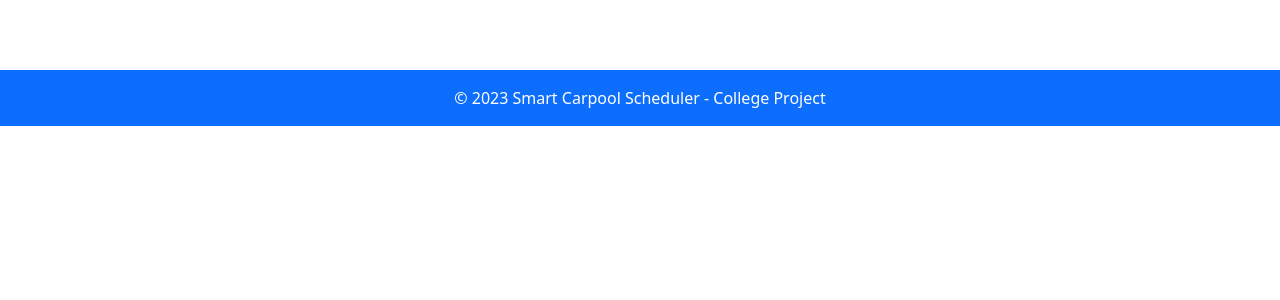
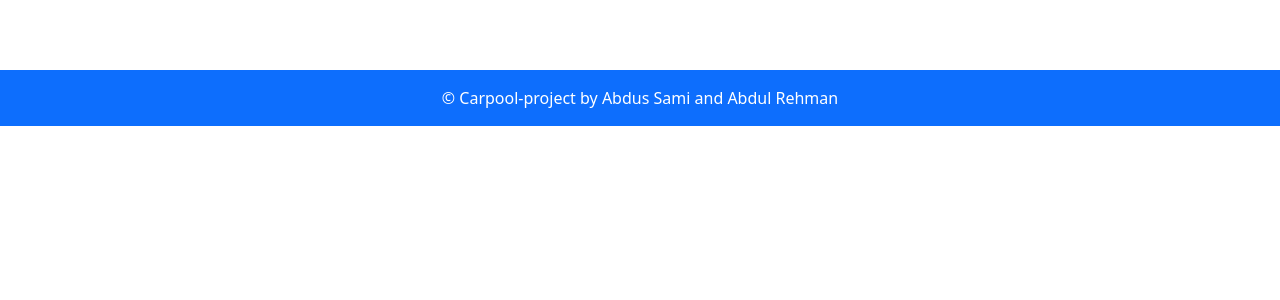
Before and after one commit to Rehman-12-acer/Carpool_Scheduler, a Django app: template templates/home.html in a window 1280 px wide. Shown: the part 419-719 px from the top of the page. Run offline with Django 3.2, Linux system fonts and the light colour scheme; the template is opened without the code that fills it, so the values that code supplies are empty.

Commit message:
new name

```diff
--- a/templates/base.html
+++ b/templates/base.html
@@ -67,7 +67,7 @@
 
     <footer class="bg-light text-center text-lg-start mt-5">
         <div class="text-center p-3 bg-primary text-white">
-            © 2023 Smart Carpool Scheduler - College Project
+            © Carpool-project by Abdus Sami and Abdul Rehman
         </div>
     </footer>
 
```
